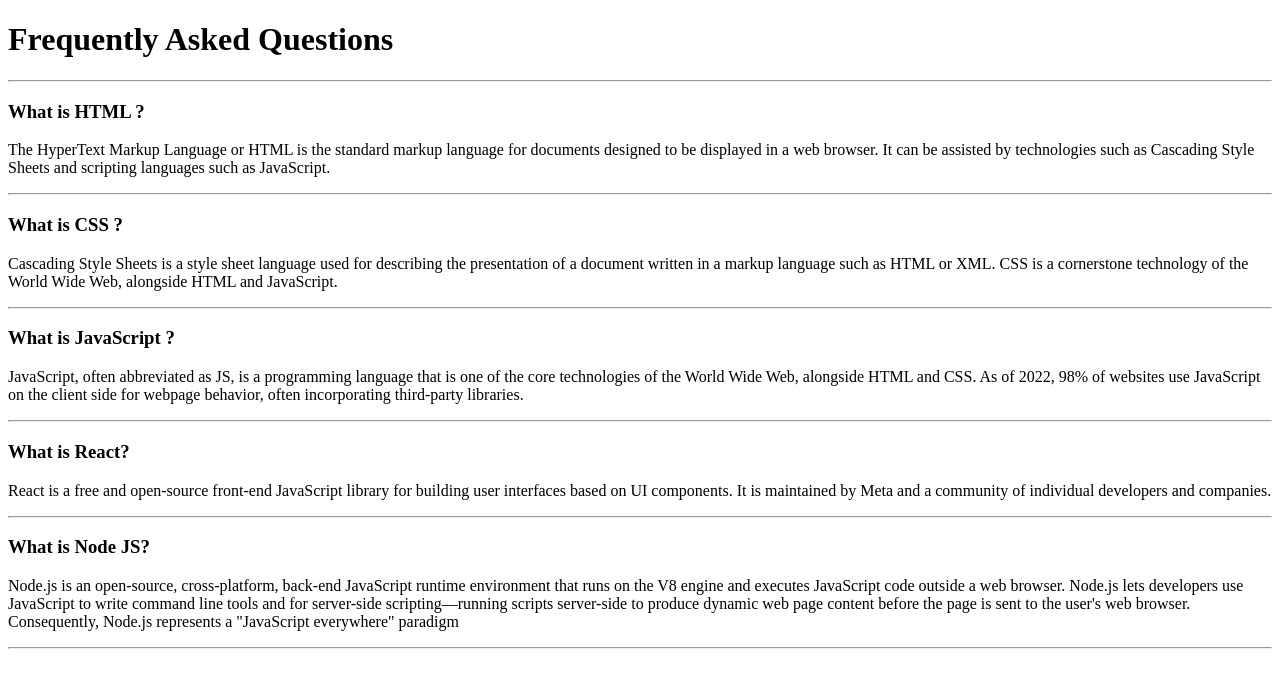
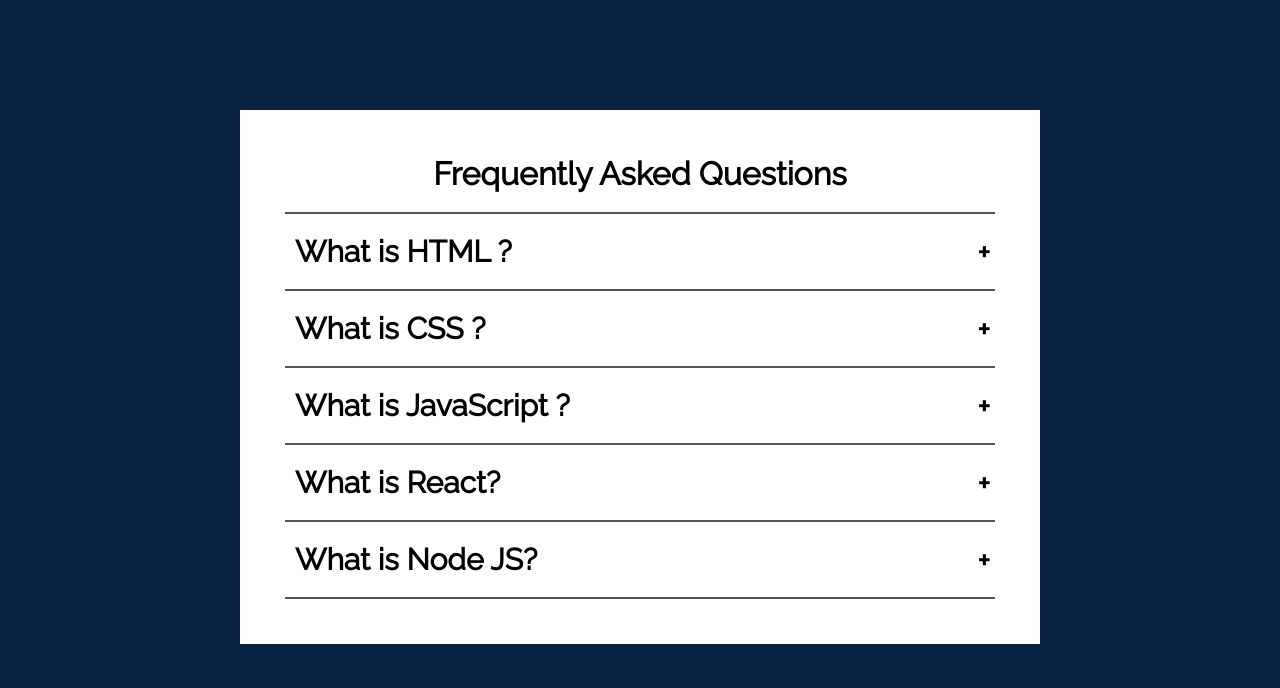
Before and after one commit to KaranMeghe/Accordion, a plain HTML site: page index.html in a window 1280 px wide. Drawn offline with Linux system fonts and the light colour scheme.

Commit message:
Style-sheet is complete

```diff
--- a/style.css
+++ b/style.css
@@ -1,3 +1,81 @@
 /* Font family */
 @import url('https://fonts.googleapis.com/css2?family=Raleway&display=swap');
-/* font-family: 'Raleway', sans-serif; */
+
+/* Global reset */
+*{
+    margin: 0;
+    padding: 0;
+    box-sizing: border-box;
+}
+
+body{
+    font-family: 'Raleway', sans-serif;
+     background-color: #0A2344;;
+}
+
+h1{
+    text-align: center;
+    margin-bottom: 20px;
+}
+/* Sets the width for the accordion. Sets the margin to 90px on the top and bottom and auto to the left and right */
+
+.accordion-body{
+    /* height: 100vh; */
+    display: flex;
+    justify-content: center;
+    align-items: center;
+}
+
+.accordion {
+    width: 800px;
+    margin: 110px auto;
+    color: #000;
+    background-color: #fff;
+    padding: 45px 45px;
+  }
+
+  .accordion .container{
+    position: relative;
+    margin: 10px 10px;
+  }
+
+  /* Positions the labels relative to the .container. Adds padding to the top and bottom and increases font size. Also makes its cursor a pointer */
+
+.accordion .label {
+    position: relative;
+    padding: 10px 0;
+    font-size: 30px;
+    color: #000;
+    cursor: pointer;
+  }
+
+  /* Positions the plus sign 5px from the right. Centers it using the transform property. */
+  .accordion .label::before{
+    content: '+';
+    color: #000;
+    position: absolute;
+    top: 50%;
+    right: -5px;
+    font-size: 30px;
+    transform: translateY(-50%);
+  }
+
+  /* Hides the content (height: 0), decreases font size, justifies text and adds transition */
+
+  .accordion .content{
+    position: relative;
+    background-color: #fff;
+    height: 0;
+    overflow-y: hidden;
+    transition: 0.5s;
+    font-size: 20px;
+    text-align: justify;
+  }
+
+  /* Adds a horizontal line between the contents */
+
+.accordion hr {
+    width: 100;
+    margin-left: 0;
+    border: 1px solid #555;
+  }
```
